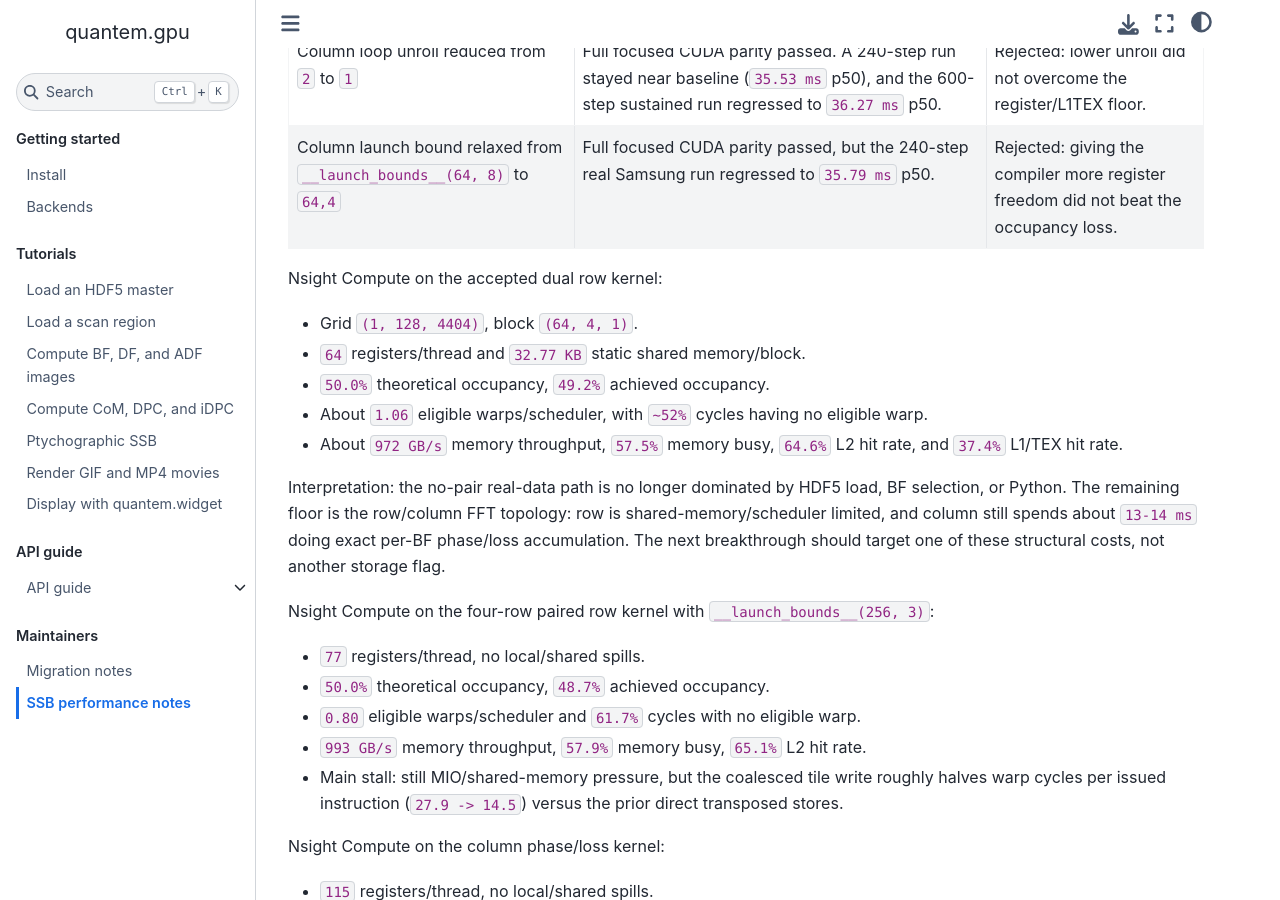
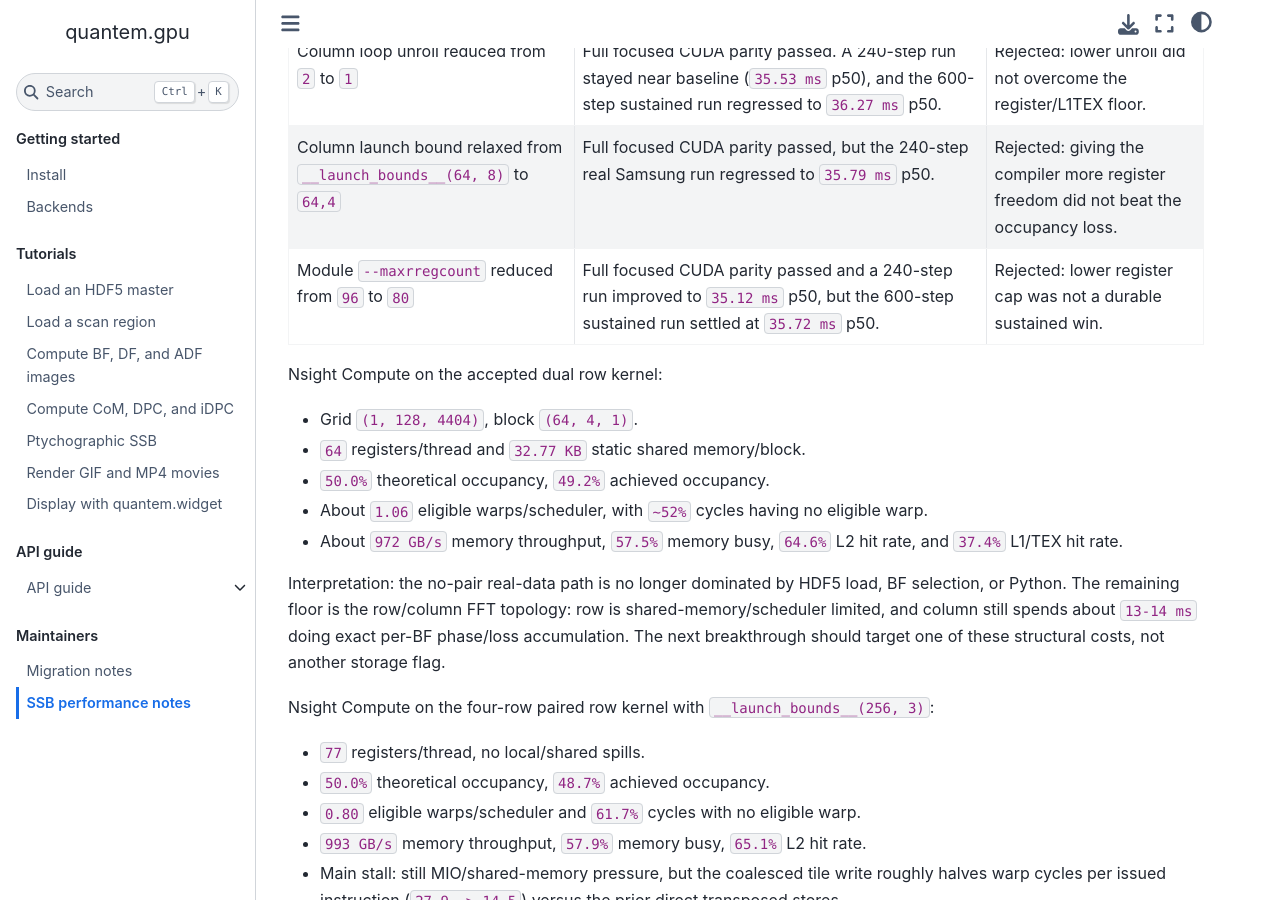
Before and after one commit to bobleesj/quantem.gpu, a Jupyter Book: the page built from docs/maintainer/ssb-performance.md, in a window 1280 px wide and 900 px high, scrolled down 12245 px. Built offline with Jupyter Book 1.0.4 settings and Sphinx 7.4.7 and the Sphinx Book theme 1.1.4, drawn with Linux system fonts in a browser that asks for light colours.

Commit message:
docs: record SSB register-cap rejection

```diff
--- a/docs/maintainer/ssb-performance.md
+++ b/docs/maintainer/ssb-performance.md
@@ -472,6 +472,7 @@ Rejected follow-ups from this subpixel-BF pass:
 | Degree-5 column `atan2` polynomial | Full focused CUDA parity passed and a 240-step run measured `35.22 ms` p50, but the 600-step sustained run regressed to `35.79 ms` p50. | Rejected: removing one FMA was not a durable column-side speedup. |
 | Column loop unroll reduced from `2` to `1` | Full focused CUDA parity passed. A 240-step run stayed near baseline (`35.53 ms` p50), and the 600-step sustained run regressed to `36.27 ms` p50. | Rejected: lower unroll did not overcome the register/L1TEX floor. |
 | Column launch bound relaxed from `__launch_bounds__(64, 8)` to `64,4` | Full focused CUDA parity passed, but the 240-step real Samsung run regressed to `35.79 ms` p50. | Rejected: giving the compiler more register freedom did not beat the occupancy loss. |
+| Module `--maxrregcount` reduced from `96` to `80` | Full focused CUDA parity passed and a 240-step run improved to `35.12 ms` p50, but the 600-step sustained run settled at `35.72 ms` p50. | Rejected: lower register cap was not a durable sustained win. |
 
 Nsight Compute on the accepted dual row kernel:
 
```
